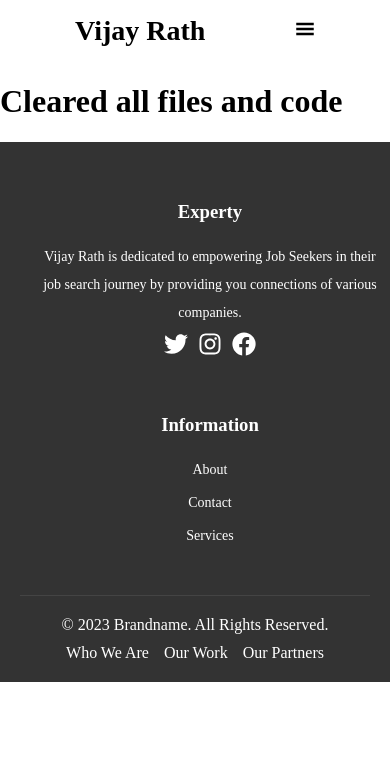
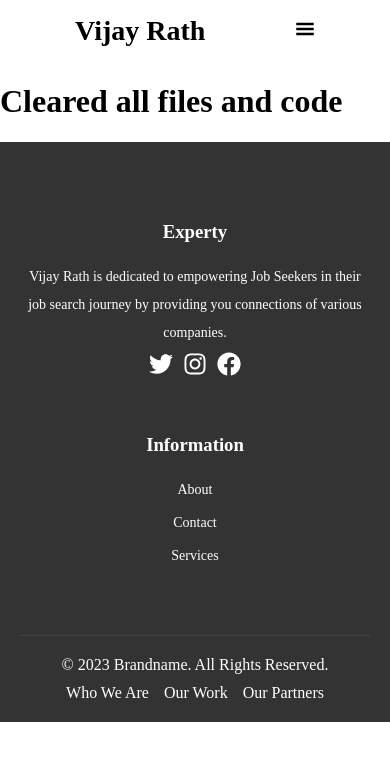
Before and after one commit to amanshridev/docker-learrning, a Next.js app: page / in a window 390 px wide. Shown: the top 760 px of the page. Built offline with nearby package versions, Linux system fonts and the light colour scheme.

Commit message:
Updated CSS in footer

```diff
--- a/src/components/Footer/index.css
+++ b/src/components/Footer/index.css
@@ -6,7 +6,6 @@
 .footer {
   display: flex;
   flex-direction: column;
-    align-items: center;
   background: #333;
   color: #fff;
   padding: 20px;
@@ -15,13 +14,17 @@
 .footer-upper-section {
   width: 100%;
   display: flex;
-    justify-content: space-evenly;
+  padding: 20px;
+  justify-content: space-between;
+  align-items: center;
+
 }
 
 .footer-section {
   width: 100%;
   max-width: 400px;
-    margin: 20px 15px;
+  margin: 20px;
+  padding: 15px;
   text-align: left;
 }
 
@@ -96,6 +99,8 @@
 
   .footer-section{
       text-align: center;
+      margin: 10px;
+      padding: 10px;
   }
 
   .footer-bottom{
```
Lines whose indentation alone changed are shown as unchanged.
